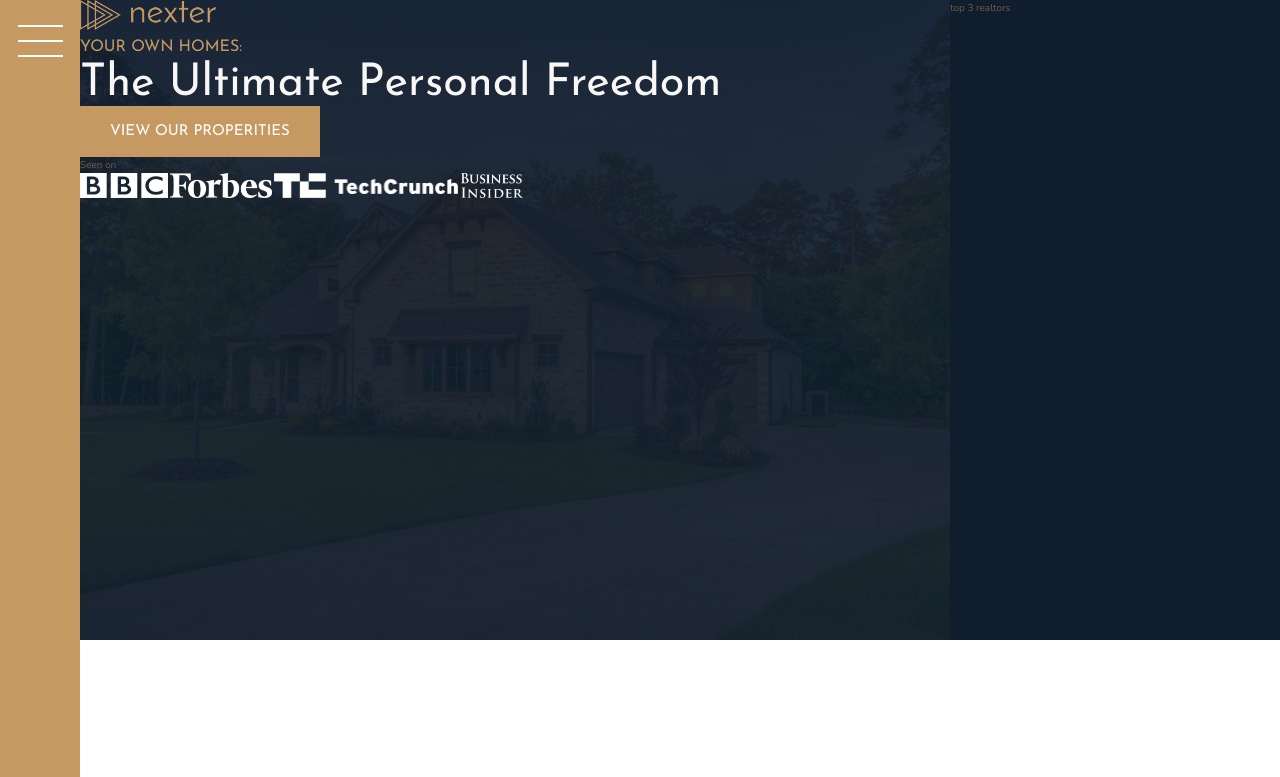
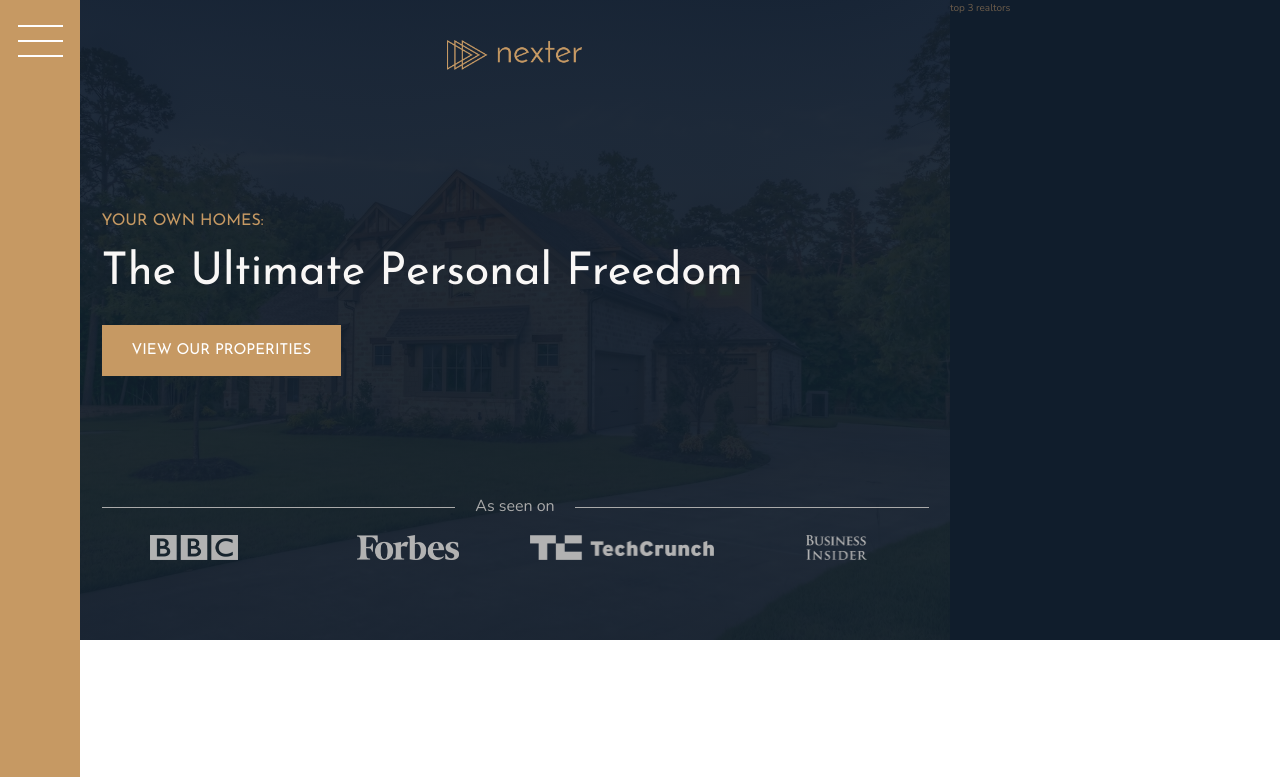
Before and after one commit to ArunRaj2136/nexter-project-grid, a website: page index.html in a window 1280 px wide. Shown: the top 777 px of the page. Drawn offline with nearby package versions, Linux system fonts and the light colour scheme.

Commit message:
header(wrap)

```diff
--- a/index.html
+++ b/index.html
@@ -21,8 +21,8 @@
         <img src="img/logo.png" alt="nexter logo" class="header__logo">
         <h3 class="heading-3">your own homes:</h3>
         <h1 class="heading-1">The Ultimate Personal Freedom</h1>
-        <button class="btn">View our Properities</button>
-        <div class="header__seenon-text">Seen on</div>
+        <button class="btn header__btn">View our Properities</button>
+        <div class="header__seenon-text"> As seen on</div>
         <div class="header__seenon-logos">
             <img src="img/logo-bbc.png" alt="seen on logo 1">
             <img src="img/logo-forbes.png" alt="seen on logo 2">
--- a/sass/_header.scss
+++ b/sass/_header.scss
@@ -4,13 +4,44 @@
     background-image: linear-gradient(rgba($color-secondary, .93), rgba($color-secondary, .93)), url(../img/hero.jpeg);
     background-size: cover;
     background-position: center;
+    padding: 8rem;
+    padding-top: 4rem;
+    display: grid;
+    grid-template-rows: 1fr min-content 6rem 1fr;
+    grid-template-columns: max-content;
+    grid-row-gap: 1.5rem;
+    justify-content: center;
     &__logo {
         height: 3rem;
+        justify-self: center;
     }
-    &__seenon-text {}
+    &__btn {
+        align-self: start;
+        justify-self: start;
+    }
+    &__seenon-text {
+        display: grid;
+        grid-template-columns: 1fr max-content 1fr;
+        grid-column-gap: 2rem;
+        align-items: center;
+        font-size: 1.6rem;
+        color: $color-grey-light-2;
+        &::before,
+        &::after {
+            content: "";
+            height: 1px;
+            display: block;
+            background-color: currentColor;
+        }
+    }
     &__seenon-logos {
+        display: grid;
+        grid-template-columns: repeat(4, 1fr);
+        grid-column-gap: 3rem;
+        justify-items: center;
         img {
             height: 2.5rem;
+            filter: brightness(70%);
         }
     }
 }
```
Also changed, not shown: css/style.css.
